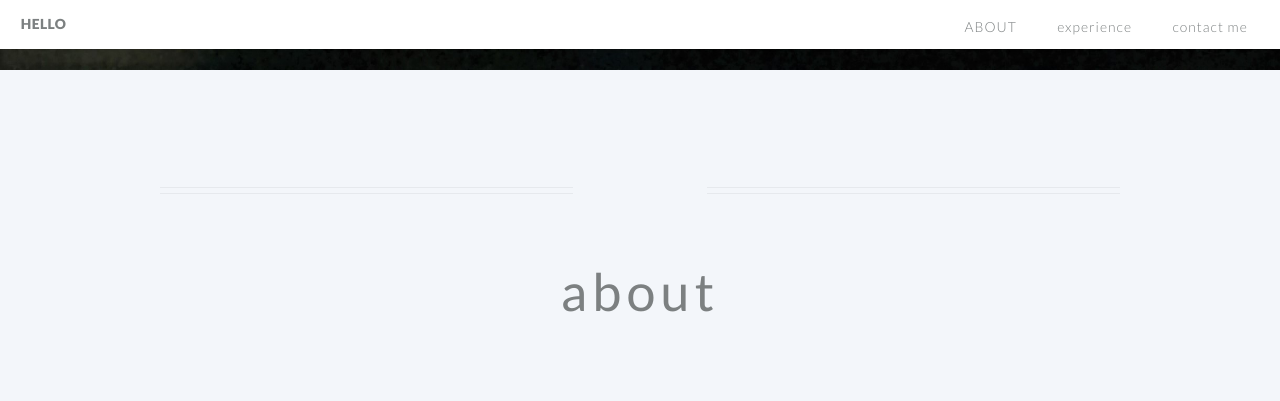
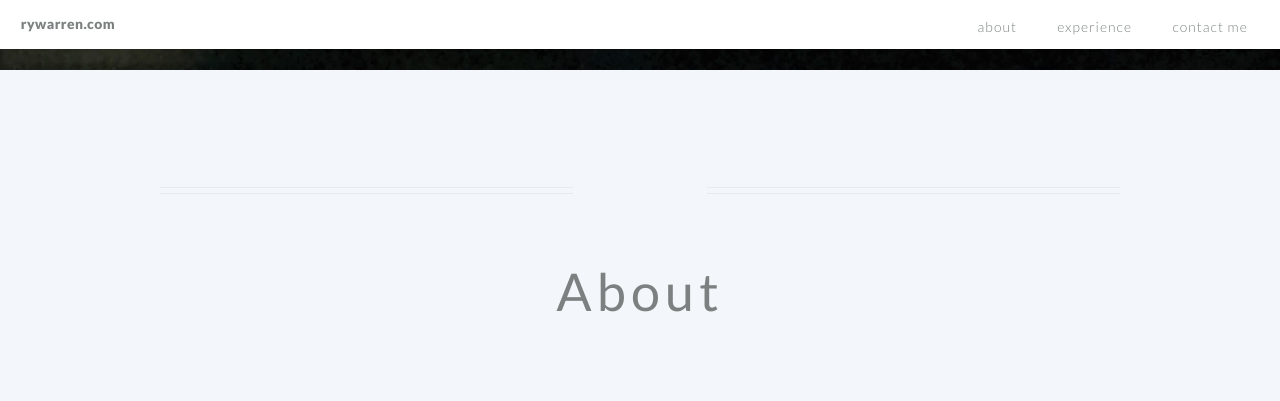
Before and after one commit to RyWarren/RyWarren.github.io, a Jekyll site: the page built from index.md, in a window 1280 px wide and 900 px high, scrolled down 470 px. Shown: the top 401 px of the window. Built offline with Jekyll 4.4.1, drawn with Linux system fonts in a browser that asks for light colours.

Commit message:
seventh commit

```diff
--- a/_layouts/hello-default.html
+++ b/_layouts/hello-default.html
@@ -56,11 +56,11 @@
 
     <!-- HEADER -->
     <header id="header">
-      <h1 id="logo" style="text-transform:uppercase">
-        <a href="/">hello</a></h1>
+      <h1 id="logo" style="text-transform:lowercase">
+        <a href="/">RyWarren.com</a></h1>
       <nav id="nav">
         <ul>
-          <li style="text-transform:uppercase"><a href="{{ page.page_url }}/#about">about</a></li>
+          <li style="text-transform:lowercase"><a href="{{ page.page_url }}/#about">about</a></li>
           {% if page.portfolio %}
           <li style="text-transform:lowercase"><a href="{{ page.page_url }}/#{{ page.portfolio }}">{{ page.portfolio }}</a></li>
           {% endif %}
@@ -92,8 +92,8 @@
 
         <article id="main">
             <!-- section: about -->
-              <header class="special container" id="about">
-                <h2 ><strong>about</strong></h2>
+              <header class="special container" id="About">
+                <h2 ><strong>About</strong></h2>
               </header>
 
               <section class="special container" style="margin-bottom:10em">
```
